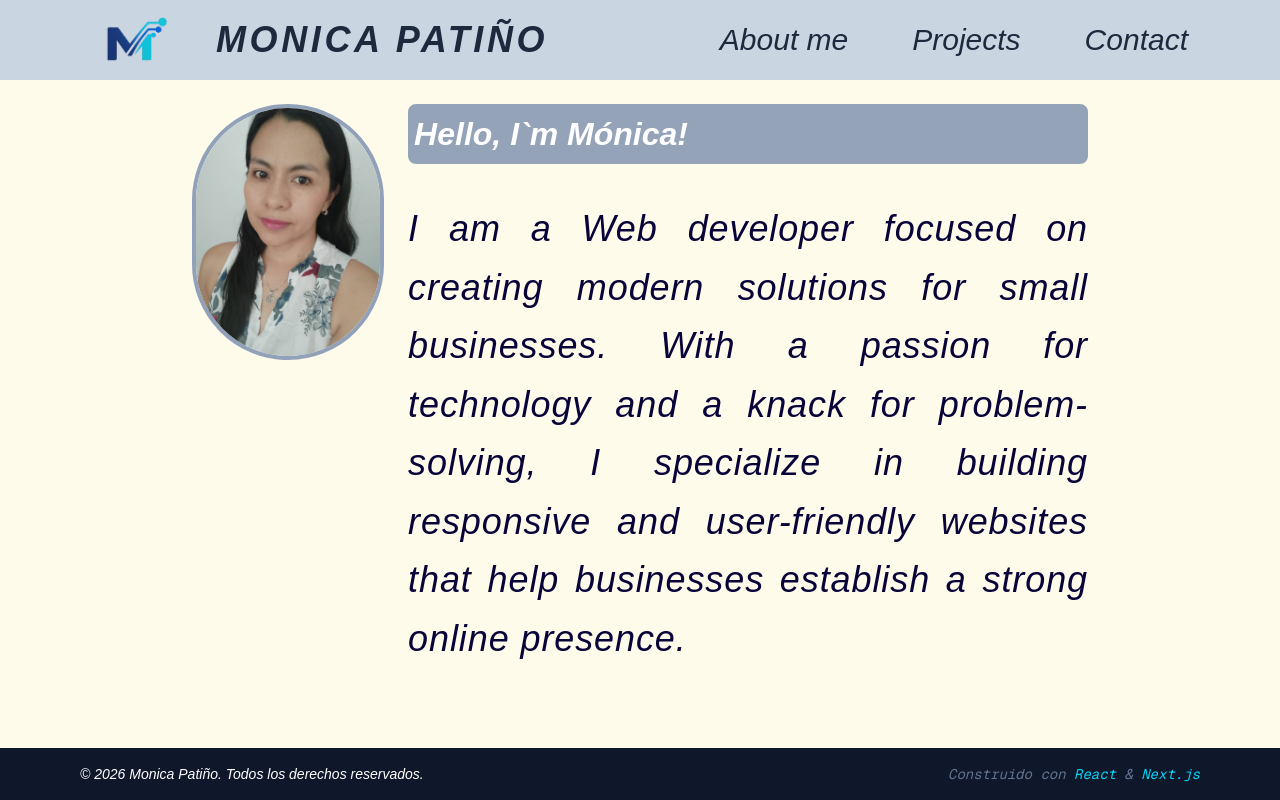
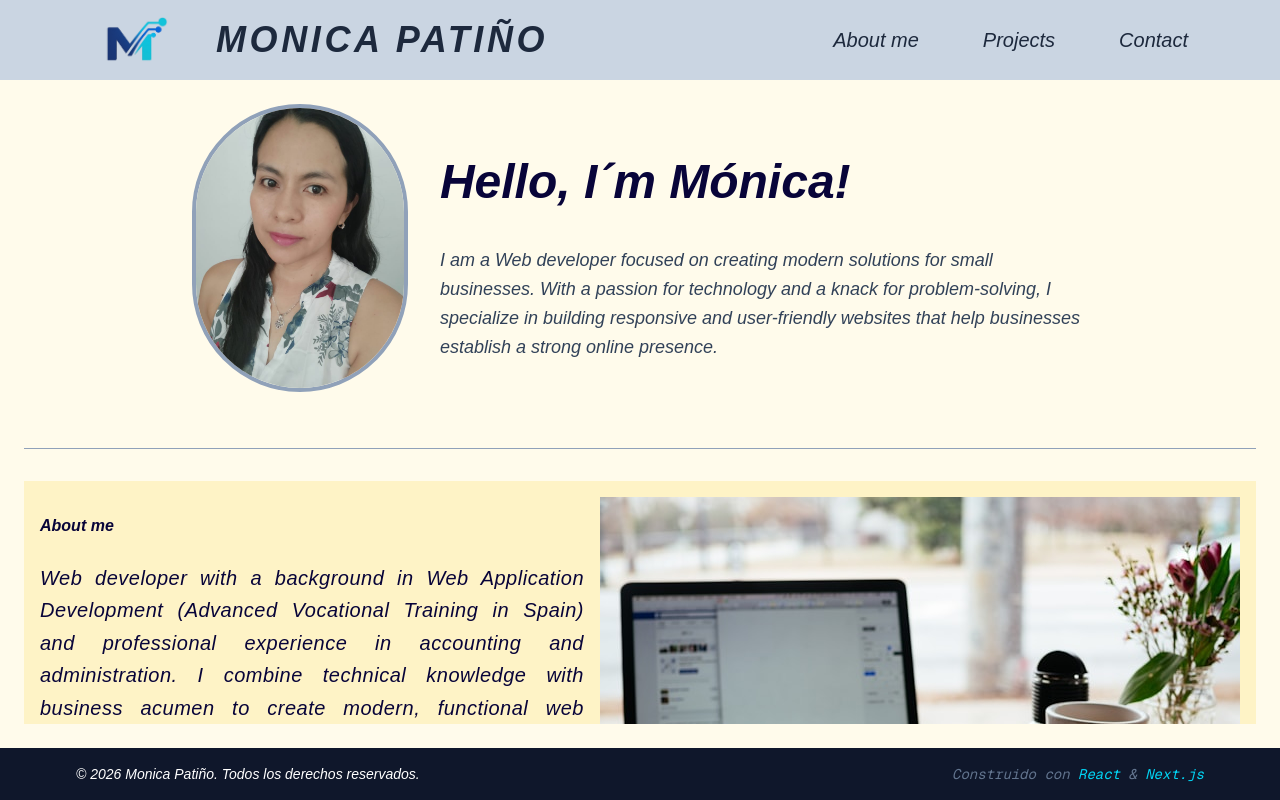
Before and after one commit to monik0908/portfolio-monica, a Next.js app: page / in a window 1280 px wide. Built offline with nearby package versions, Linux system fonts and the light colour scheme.

Commit message:
cambio en el primer contenedor

```diff
--- a/app/globals.css
+++ b/app/globals.css
@@ -25,18 +25,12 @@ body {
   background: var(--background);
   color: var(--foreground);
   font-style: italic;
-  font-size: 24px;
+  font: size 16px;
   font-family: Arial, Helvetica, sans-serif;
   margin: 1;
 
 }
+
 h1 {
-
-  font-weight: bold;
-  background-color: rgb(148, 163, 184);
-  color: white;
-  padding: 6px;
-  border-radius: 8px;
-  font-size: 32px;
-
+font-weight: bold;
 }
--- a/app/page.tsx
+++ b/app/page.tsx
@@ -14,43 +14,46 @@ export default function Home() {
           </div>
 
           {/*navegación al lado derecho*/}
-          <nav className="flex items-center text-3xl gap-16 px-7 ">
-            <a href="#about" className="  hover:text-fuchsia-500 hover:text-4xl    transition-colors  py-1">About me</a>
-            <a href="#projects" className= " hover:text-fuchsia-500 hover:text-4xl transition-colors  py-1">Projects</a>
-            <a href="#contact" className="  hover:text-fuchsia-500 hover:text-4xl  transition-colors py-1">Contact</a>
+          <nav className="flex items-center text-xl gap-16 px-7 ">
+            <a href="#about" className="  hover:text-fuchsia-500 hover:text-2xl    transition-colors  py-1">About me</a>
+            <a href="#projects" className=" hover:text-fuchsia-500 hover:text-2xl transition-colors  py-1">Projects</a>
+            <a href="#contact" className="  hover:text-fuchsia-500 hover:text-2xl  transition-colors py-1">Contact</a>
           </nav>
         </div>
       </header>
       <main className="overflow-y-auto P-1 MX-auto m-6 ">
-        <div className="flex flex-row justify-between gap-6 max-w-4xl mx-auto">
+
+        {/* contenido principal *************************************************************************** */}
+
+        <div className="flex flex-col md:flex-row items-center gap-8 max-w-4xl mx-auto">
           <Image
             src="/images/fotomonica.jpeg"
             alt="fotomonica"
             width={100}
             height={100}
-            className="object-cover w-64 h-64 mx-auto mb-6 border-4 border-solid border-slate-400 rounded-full"
+            className="object-cover w-72 h-72 mx-auto mb-6 border-4 border-solid border-slate-400 rounded-full"
           />
           <div>
-            <h1>Hello, I`m Mónica!</h1><br />
-            <p className="text-2xl tracking-wide leading-relaxed text-4xl text-justify">I am a Web developer focused on creating modern solutions for small businesses. With a passion for technology and a knack for problem-solving, I specialize in building responsive and user-friendly websites that help businesses establish a strong online presence.</p><br />
-
+            <h1 className="text-5xl font-bold mb-4">Hello, I´m Mónica!</h1><br />
+            <p className="text-lg leading-relaxed text-slate-700">I am a Web developer focused on creating modern solutions for small businesses. With a passion for technology and a knack for problem-solving, I specialize in building responsive and user-friendly websites that help businesses establish a strong online presence.</p>
           </div>
         </div>
         <hr className="my-8 border-slate-400" />
-        <div id="about" className="flex flex-row gap-20 m-4 bg-amber-100">
+        <div id="about" className="flex p-4 gap-4 items-center bg-amber-100 ">
           <div>
-          <h1>About me </h1><br />
-          <p className="text-2xl tracking-wide leading-relaxed text-4xl text-justify ">
-            Web developer with a background in Web Application Development (Advanced Vocational Training in Spain) and professional experience in accounting and administration.
+            <h1>About me </h1><br />
+            <p className="text-xl tracking-wide leading-relaxed  text-justify ">
+              Web developer with a background in Web Application Development (Advanced Vocational Training in Spain) and professional experience in accounting and administration.
 
-            I combine technical knowledge with business acumen to create modern, functional web solutions designed to address real-world needs. I currently work with technologies such as React, Next.js, and digital tools focused on improving processes and user experiences.
+              I combine technical knowledge with business acumen to create modern, functional web solutions designed to address real- ld needs. I currently work with technologies such as React, Next.js, and digital tools focused on improving processes and user experiences.
 
-            I am particularly interested in developing web projects for small businesses, automation, and AI-powered solutions. I am passionate about learning and continuously improving my skills to create innovative and effective web applications.</p>
+              I am particularly interested in developing web projects for small businesses, automation, and AI-powered solutions. I am passionate about learning and continuously improving my skills to create innovative and effective web applications.</p>
           </div>
           <Image src="/images/aboutme.jpg" alt="aboutme" width={640} height={480} className="object-contain w-auto h-auto mx-auto mb-6  " />
         </div>
-        <h1>Tecnologies</h1><br />
-        <ul className="grid grid-cols-2 md:grid-cols-3 gap-4 justify-items-center">
+         <hr className="my-8 border-slate-400" />
+        <h1 className="text-3xl font-bold p-4">Tecnologies</h1>
+        <ul className="grid grid-cols-2 md:grid-cols-3 gap-4 justify-items-center  bg-blend-lighten bg-blue-100">
           <li><Image src="/images/react.png" alt="React" width={60} height={60} /> React</li>
           <li><Image src="/images/nextjs.jpg" alt="Next.js" width={60} height={60} /> Next.js</li>
           <li><Image src="/images/java.png" alt="JavaScript" width={60} height={60} /> JavaScript</li>
@@ -59,8 +62,8 @@ export default function Home() {
           <li><Image src="/images/tailwind.png" alt="Tailwind CSS" width={60} height={60} /> Tailwind CSS</li>
         </ul><br />
         <br />
-        <h1>Projects</h1><br />
-        <div className="grid grid-cols-1 md:grid-cols-2 gap-4">
+        <h1 id="projects">Projects</h1><br />
+        <div  className="grid grid-cols-1 md:grid-cols-2 gap-4">
           <div className="flex flex-col  border-4 border-solid border-slate-400 p-4 rounded-lg justify-items-center ">
             <h2 className="text-2xl font-bold mb-2">Project 1: WORKLANG</h2>
             <div className="relative w-full h-60 md:h-full min-h-50 bg-slate-800 rounded-lg ">
@@ -93,15 +96,15 @@ export default function Home() {
           </div>
 
         </div><br />
-        <h1>Contact me</h1><br />
-        <ul className="list-disc list-inside mb-4">
-          <li className="flex  text-2xl tracking-wide leading-relaxed  hover:text-cyan-700 transition-colors text-justify p-3"><Image src="/images/email.jpg" alt="Email" width={40} height={40} className="mr-2" />Email:   <a href="mailto:monica@hotmail.com">monica@hotmail.com</a></li>
-          <li className="flex text-2xl tracking-wide leading-relaxed  hover:text-cyan-700 transition-colors text-justify p-3"><Image src="/images/in.png" alt="LinkedIn" width={40} height={40} className="mr-2" /> LinkedIn:   <a href="https://www.linkedin.com/in/mónica-patiño-64672b200" target="_blank" rel="noopener noreferrer">linkedin.com/in/monica-patino</a></li>
-          <li className="flex text-2xl tracking-wide leading-relaxed  hover:text-cyan-700 transition-colors text-justify p-3 "><Image src="/images/github.png" alt="GitHub" width={40} height={40} className="mr-2" />GitHub:   <a href="https://github.com/monik0908" target="_blank" rel="noopener noreferrer">github.com/monica</a></li>
+        <h1 id="contact">Contact me</h1>
+        <ul className="list-disc list-inside mb-1  bg-amber-100">
+          <li className="flex  text-xl tracking-wide leading-relaxed  hover:text-cyan-700 transition-colors text-justify p-3"><Image src="/images/email.jpg" alt="Email" width={40} height={40} className="mr-2" />Email:   <a href="mailto:monica@hotmail.com">monica@hotmail.com</a></li>
+          <li className="flex text-xl tracking-wide leading-relaxed  hover:text-cyan-700 transition-colors text-justify p-3"><Image src="/images/in.png" alt="LinkedIn" width={40} height={40} className="mr-2" /> LinkedIn:   <a href="https://www.linkedin.com/in/mónica-patiño-64672b200" target="_blank" rel="noopener noreferrer">linkedin.com/in/monica-patino</a></li>
+          <li className="flex text-xl tracking-wide leading-relaxed  hover:text-cyan-700 transition-colors text-justify p-3 "><Image src="/images/github.png" alt="GitHub" width={40} height={40} className="mr-2" />GitHub:   <a href="https://github.com/monik0908" target="_blank" rel="noopener noreferrer">github.com/monica</a></li>
         </ul>
       </main>
       <footer className="bg-slate-900 text-white p-4 align-items-center text-center">
-        <div className="max-w-6xl mx-auto px-4 flex flex-col md:flex-row justify-between items-center gap-4 text-sm">
+        <div className="max-w-6xl mx-auto px-3 flex flex-col md:flex-row justify-between items-center gap-2 text-sm">
 
           {/* Izquierda: Copyright */}
           <div>
```
